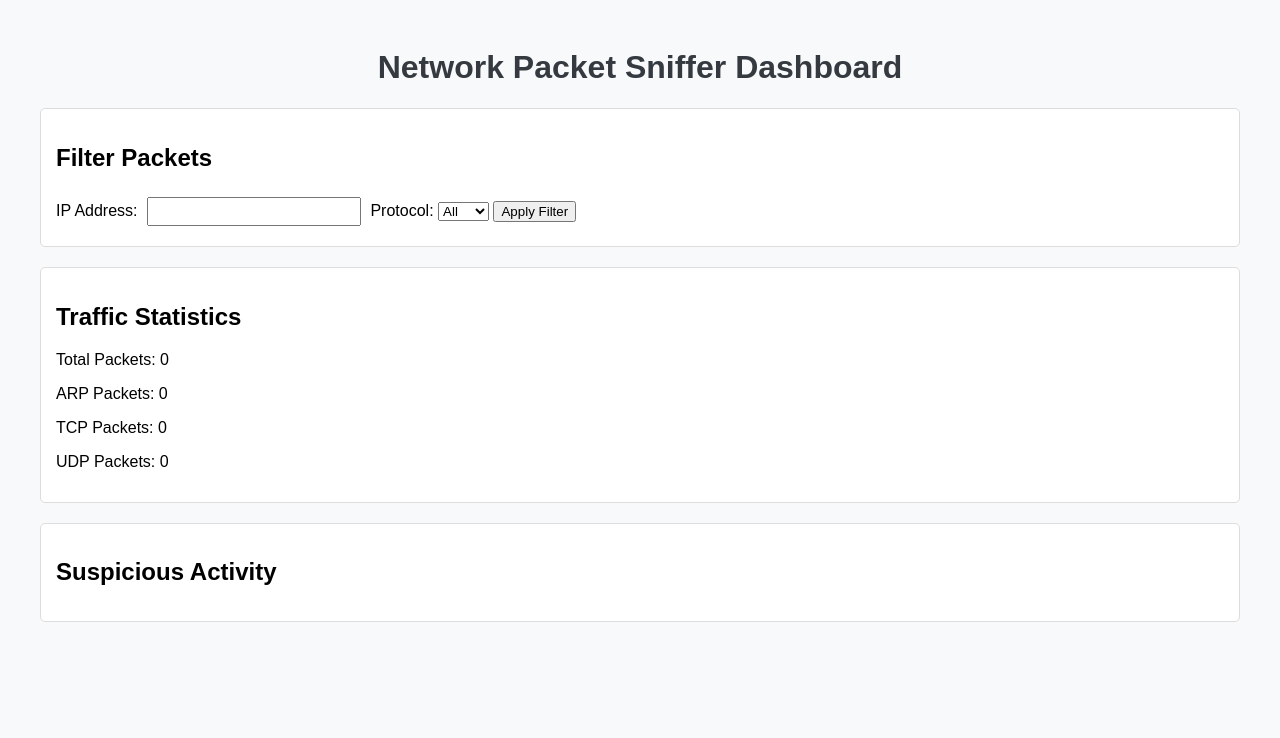
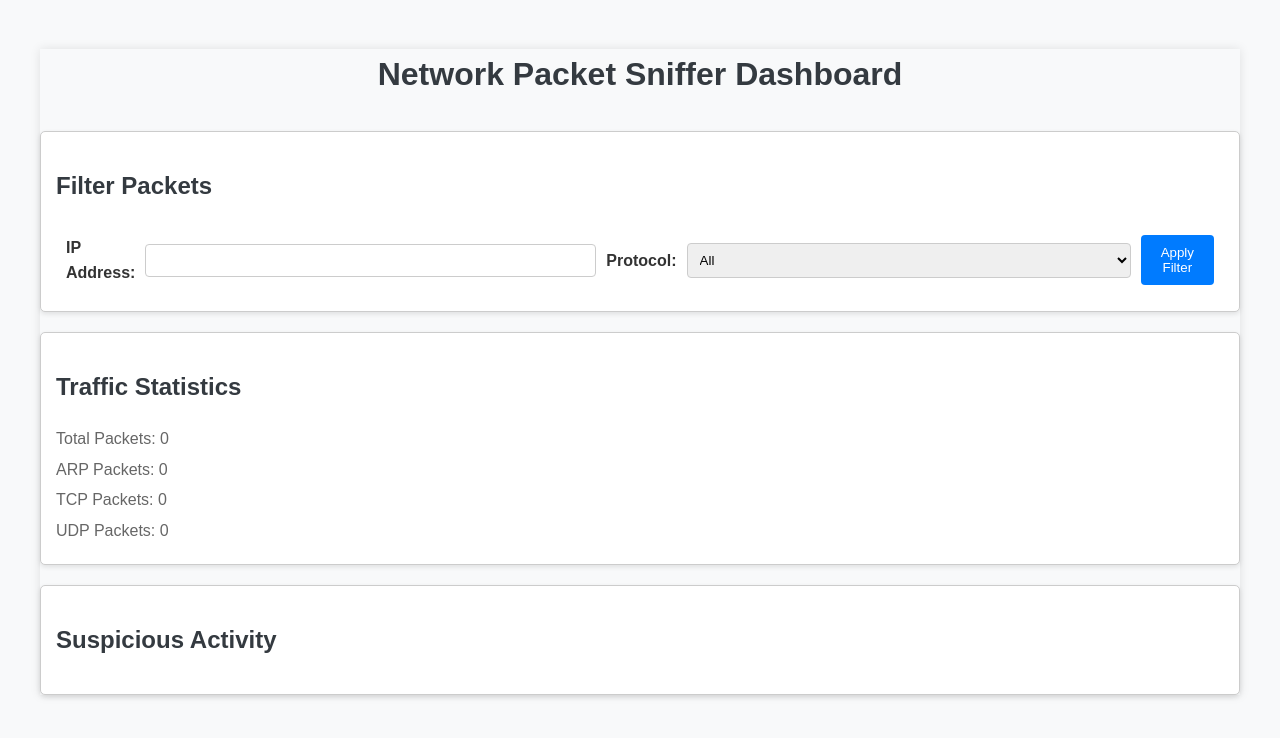
Before and after one commit to dApY3112/network_packet_sniffer, a Flask app: page / in a window 1280 px wide. Shown: the top 738 px of the page. Run offline with Flask 2, Linux system fonts and the light colour scheme; some libraries are stand-ins or nearby versions.

Commit message:
Update style.css

```diff
--- a/static/style.css
+++ b/static/style.css
@@ -2,34 +2,111 @@ body {
     font-family: Arial, sans-serif;
     background-color: #f8f9fa;
     padding: 20px;
+    color: #333;
+    line-height: 1.6;
 }
+
 .container {
     max-width: 1200px;
     margin: 0 auto;
+    box-shadow: 0 0 10px rgba(0, 0, 0, 0.1);
 }
+
+h1, h2 {
+    color: #343a40;
+}
+
 h1 {
-    color: #343a40;
     text-align: center;
+    margin-bottom: 30px;
 }
+
 .stats, .logs, .filter {
     margin-top: 20px;
     padding: 15px;
     background-color: #ffffff;
-    border: 1px solid #ddd;
+    border: 1px solid #ccc;
     border-radius: 5px;
+    box-shadow: 0 2px 5px rgba(0,0,0,0.1);
 }
+
+.stats p, .logs li {
+    font-size: 16px;
+    color: #666;
+}
+
+.stats p {
+    margin: 5px 0;
+}
+
 .logs ul {
     list-style-type: none;
     padding: 0;
 }
+
 .logs li {
     margin-bottom: 10px;
-    padding: 5px;
+    padding: 5px 10px;
     background-color: #f1f1f1;
     border-left: 5px solid #e74c3c;
+    transition: background-color 0.3s, border-left-color 0.3s;
 }
-.filter input {
-    padding: 5px;
-    margin: 5px;
-    width: 200px;
+
+.logs li:hover {
+    background-color: #fcfcfc;
+    border-left-color: #c0392b;
 }
+
+.filter form {
+    display: flex;
+    justify-content: space-between;
+    align-items: center;
+    padding: 10px;
+}
+
+.filter label {
+    margin-right: 10px;
+    font-weight: bold;
+}
+
+.filter input, .filter select {
+    padding: 8px;
+    margin-right: 10px;
+    border: 1px solid #ccc;
+    border-radius: 4px;
+    width: calc(100% - 22px); /* input padding and border */
+    transition: border-color 0.3s;
+}
+
+.filter input:focus, .filter select:focus {
+    border-color: #007bff;
+}
+
+.filter button {
+    padding: 10px 20px;
+    background-color: #007bff;
+    color: white;
+    border: none;
+    border-radius: 4px;
+    cursor: pointer;
+    transition: background-color 0.3s;
+}
+
+.filter button:hover {
+    background-color: #0056b3;
+}
+
+@media (max-width: 768px) {
+    .filter form {
+        flex-direction: column;
+    }
+
+    .filter input, .filter select, .filter button {
+        width: 100%;
+        margin-top: 10px;
+    }
+
+    .filter label {
+        margin-top: 10px;
+    }
+}
```
